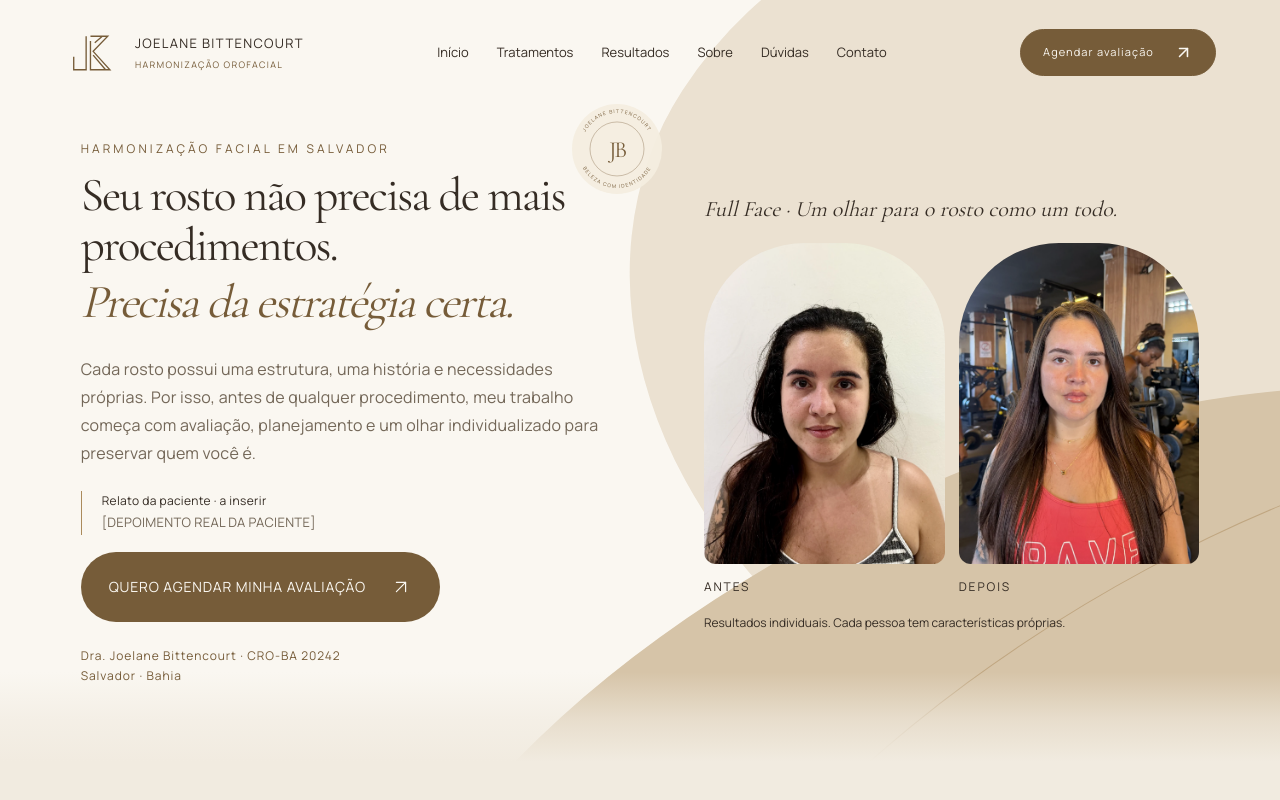
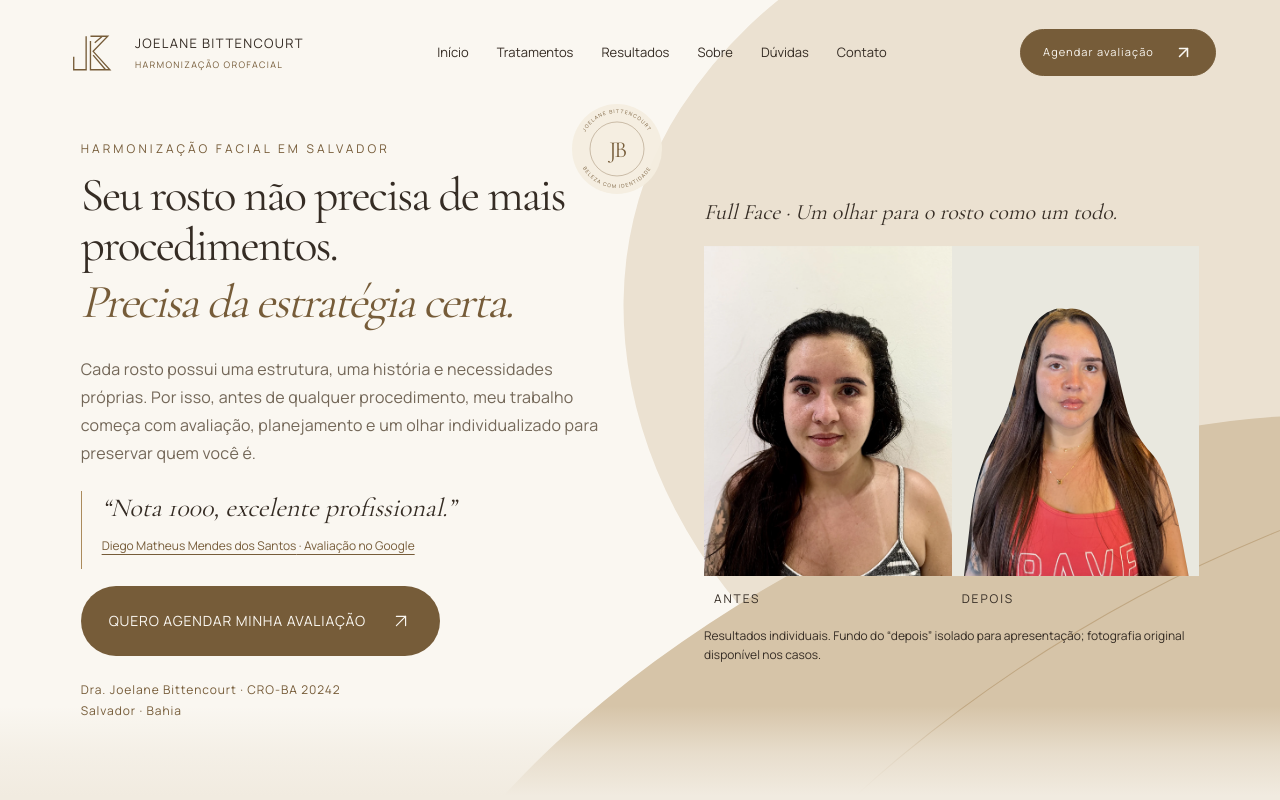
Before and after one commit to brunogbarbosa/dra-joelane-bittencourt, a Next.js app: page / in a window 1280 px wide. Shown: the top 800 px of the page. Built offline with nearby package versions, Linux system fonts and the light colour scheme.

Commit message:
feat: ajusta fotos dos casos e incorpora horarios e avaliacoes reais

```diff
--- a/app/conversion.css
+++ b/app/conversion.css
@@ -228,3 +228,22 @@
  .conversion-cta, .conversion-hero .campaign-cta { width: 100%; min-height: 70px; padding: 19px 22px; font-size: 13px; gap: 15px; letter-spacing: .04em; }
  .case-copy .chapter-link { max-width: 100%; gap: 12px; }
 }
+
+/* Fotografia clínica preservada: molduras retas, pares unidos e máscara só no fundo. */
+.case-photos { gap: 0; }
+.case-photo-frame,.conversion-hero .case-photo-frame,.case-photos-original .case-photo-frame { border-radius: 0; }
+.case-photo-frame { background: #e9e8df; }
+.case-photos figcaption { padding-inline: 10px; }
+.case-details dd { font-size: 16px; line-height: 1.75; }
+.review-source { display: inline-flex; align-items: center; justify-content: center; gap: 8px; min-height: 44px; color: var(--rose-deep); font-size: 12px; line-height: 1.7; text-decoration: underline; text-underline-offset: 4px; }
+.hero-voice blockquote { font: italic 26px/1.3 var(--serif); }
+.hero-voice .review-source { justify-content: flex-start; }
+.voice-name { margin-top: 26px; font-size: 13px; letter-spacing: .06em; }
+.voice-stage .review-source { align-self: center; margin-top: 4px; }
+.saturday-hours { display: block; margin-top: 12px; }
+@media(max-width:700px) {
+ .case-photos { gap: 0; }
+ .case-photo-frame,.conversion-hero .case-photo-frame { border-radius: 0; }
+ .case-details dd { font-size: 15px; }
+ .voice-stage { min-height: 350px; }
+}
--- a/components/campaign-hero.tsx
+++ b/components/campaign-hero.tsx
@@ -39,14 +39,14 @@ export function CampaignHero() {
         <p className="campaign-kicker">HARMONIZAÇÃO FACIAL EM SALVADOR</p>
         <h1 id="campaign-title"><span className="campaign-title-line"><span>Seu rosto não precisa de mais procedimentos.</span></span><span className="campaign-title-line"><em>Precisa da estratégia certa.</em></span></h1>
         <p className="campaign-subtitle">Cada rosto possui uma estrutura, uma história e necessidades próprias. Por isso, antes de qualquer procedimento, meu trabalho começa com avaliação, planejamento e um olhar individualizado para preservar quem você é.</p>
-        <div className="hero-voice">{heroVoice.pending ? <><span className="pending-caption">Relato da paciente · a inserir</span><p className="content-placeholder" data-placeholder>{heroVoice.quote}</p></> : <blockquote>“{heroVoice.quote}”</blockquote>}</div>
+        <div className="hero-voice"><blockquote>“{heroVoice.quote}”</blockquote><a className="review-source" href={heroVoice.sourceUrl} target="_blank" rel="noopener noreferrer">{heroVoice.name} · Avaliação no Google</a></div>
         <div className="campaign-action"><AppointmentLink id="hero-whatsapp"/></div>
         <p className="hero-credentials">Dra. Joelane Bittencourt · CRO-BA 20242<br/>Salvador · Bahia</p>
       </div>
       <div className="campaign-portrait"><div className="campaign-silhouette">
         <p className="comparison-title">Full Face · Um olhar para o rosto como um todo.</p>
         <CasePhotos record={clinicalCases[0]} priority/>
-        <p className="hero-result-note">Resultados individuais. Cada pessoa tem características próprias.</p>
+        <p className="hero-result-note">Resultados individuais. Fundo do “depois” isolado para apresentação; fotografia original disponível nos casos.</p>
       </div></div>
       <SmileSeal/>
     </div>
--- a/components/case-photos.tsx
+++ b/components/case-photos.tsx
@@ -7,7 +7,7 @@ export function CasePhotos({ record, priority=false, original=false }: { record:
       <div className="case-photo-frame"><Image src={photo.src} alt={photo.alt} width={photo.width} height={photo.height}
         preload={priority&&i===0} loading={priority?'eager':'lazy'}
         sizes={original?'(max-width:700px) 88vw, 42vw':'(max-width:700px) 44vw, (max-width:1000px) 310px, 28vw'}
-        style={{objectPosition:original?'center':photo.position}}/></div>
+        style={{objectPosition:original?'center':photo.position,...(!original&&photo.presentationMask?{maskImage:`url(${photo.presentationMask})`,maskSize:'cover',maskPosition:photo.position,maskRepeat:'no-repeat'}:{})}}/></div>
       <figcaption>{photo.label}</figcaption>
     </figure>)}
   </div>;
--- a/components/case-studies.tsx
+++ b/components/case-studies.tsx
@@ -10,6 +10,8 @@ export function CaseStudies() {
   const dialog=useRef<HTMLDialogElement>(null);
   const opener=useRef<HTMLButtonElement>(null);
   const current=clinicalCases[active];
+  const clinicalReady=[current.complaint,current.observation,current.planning,current.outcome].every(value=>!value.startsWith('['));
+  const details=clinicalReady?[['Queixa',current.complaint],['O que observei',current.observation],['Planejamento',current.planning],['Resultado',current.outcome]]:current.editorial;
   useEffect(()=>{
     if(expanded){dialog.current?.showModal();document.body.style.overflow='hidden';}
     else {dialog.current?.close();document.body.style.overflow='';}
@@ -21,12 +23,12 @@ export function CaseStudies() {
     <div className="case-navigation" role="group" aria-label="Escolher estudo de caso">{clinicalCases.map((c,i)=><button key={c.id} aria-pressed={active===i} onClick={()=>setActive(i)}>CASO 0{i+1}<ArrowUpRight size={18} strokeWidth={1.5} aria-hidden="true"/></button>)}</div>
     <div className="case-layout" key={current.id}>
       <div className="case-media"><p className="comparison-title">Caso 0{active+1} · {current.title}</p><CasePhotos record={current}/>
-        <p className="case-image-note">{current.mode==='reference'?'Registros enviados pela profissional. Sem ordem de antes e depois informada.':'Registros individuais, com diferenças de luz, expressão e enquadramento.'}</p>
+        <p className="case-image-note">{current.mode==='reference'?'Registros enviados pela profissional. Sem ordem de antes e depois informada.':current.photos.some(p=>p.presentationMask)?'Fundo do “depois” isolado para apresentação. Fotografias originais disponíveis na ampliação.':'Registros individuais, com diferenças de luz, expressão e enquadramento.'}</p>
       </div>
       <div className="case-copy" aria-live="polite"><p className="chapter-tag">Caso real / 0{active+1}</p>
         <h3>O rosto como<br/><em>ponto de partida.</em></h3>
-        <dl className="case-details">{[['Queixa',current.complaint],['O que observei',current.observation],['Planejamento',current.planning],['Resultado',current.outcome]].map(([label,value])=><div key={label}><dt>{label}</dt><dd className="content-placeholder" data-placeholder>{value}</dd></div>)}</dl>
-        <p className="pending-caption">Descrição clínica a confirmar com a Dra.</p>
+        <dl className="case-details">{details.map(([label,value])=><div key={label}><dt>{label}</dt><dd>{value}</dd></div>)}</dl>
+        <p className="pending-caption">Resultados individuais. A indicação depende de avaliação.</p>
         <button ref={opener} className="chapter-link" onClick={()=>setExpanded(true)}>Ver fotografias completas<ArrowUpRight size={20} aria-hidden="true"/></button>
       </div>
     </div>
--- a/components/conversion-chapters.tsx
+++ b/components/conversion-chapters.tsx
@@ -52,14 +52,15 @@ export function CareMethod() {
 export function Testimonials() {
   const [index,setIndex]=useState(0); const voice=patientVoices[index];
   return <section id="depoimentos" className="testimonials-chapter conversion-section" aria-labelledby="testimonials-title">
-    <p className="chapter-tag">06 / Experiências compartilhadas</p><h2 id="testimonials-title" data-reveal>O que minhas<br/><em>pacientes dizem</em></h2>
+    <p className="chapter-tag">06 / Experiências compartilhadas</p><h2 id="testimonials-title" data-reveal>O que meus<br/><em>pacientes dizem</em></h2>
     <div className="voice-stage" aria-live="polite" aria-atomic="true">
       {voice.photo&&<Image className="voice-photo" src={voice.photo} alt={voice.photoAlt||'Retrato autorizado da paciente'} width={96} height={96}/>}
       {voice.pending?<div className="voice-pending"><span className="editorial-index">RELATO 0{index+1} / A INSERIR</span><p className="content-placeholder" data-placeholder>{voice.quote}</p></div>:<blockquote>“{voice.quote}”</blockquote>}
-      {voice.name&&<p>{voice.name}</p>}{voice.objective&&<p>{voice.objective}</p>}
+      {voice.name&&<p className="voice-name">{voice.name}</p>}{voice.objective&&<p>{voice.objective}</p>}
+      {voice.sourceUrl&&<a className="review-source" href={voice.sourceUrl} target="_blank" rel="noopener noreferrer">Ler avaliação no Google<ArrowUpRight size={16} aria-hidden="true"/></a>}
       {voice.resultIndex!==undefined&&<BeforeAfter record={site.results.items[voice.resultIndex]}/>}
     </div>
-    <p className="voice-context">Trechos de relatos compartilhados nos destaques do Instagram. Experiências individuais.</p>
+    <p className="voice-context">Trechos de avaliações públicas no Google. Experiências individuais, sem vínculo presumido com as fotografias dos casos.</p>
     <div className="voice-navigation"><button className="viewer-icon" aria-label="Depoimento anterior" onClick={()=>setIndex((index+patientVoices.length-1)%patientVoices.length)}><ArrowLeft/></button>
       <div role="group" aria-label="Selecionar depoimento">{patientVoices.map((v,i)=><button key={v.id} aria-label={`Depoimento ${i+1}`} aria-pressed={index===i} onClick={()=>setIndex(i)}>0{i+1}</button>)}</div>
       <button className="viewer-icon" aria-label="Próximo depoimento" onClick={()=>setIndex((index+1)%patientVoices.length)}><ArrowRight/></button>
@@ -84,7 +85,7 @@ export function ContactDetails() {
     <dl className="contact-details">
       <div><dt><MapPin aria-hidden="true"/>Endereço</dt><dd>{contactDetails.building}<br/>{contactDetails.address}</dd></div>
       <div><dt><MessageCircle aria-hidden="true"/>WhatsApp</dt><dd><a href={appointmentUrl} data-cta="contact-whatsapp" target="_blank" rel="noopener noreferrer">{site.phone}<ArrowUpRight size={16} aria-hidden="true"/></a></dd></div>
-      <div><dt><Clock3 aria-hidden="true"/>Horários de atendimento</dt><dd className="content-placeholder" data-placeholder>{contactDetails.hours}</dd></div>
+      <div><dt><Clock3 aria-hidden="true"/>Horários de atendimento</dt><dd>{contactDetails.hours}<br/><span className="saturday-hours">{contactDetails.saturdayHours}</span></dd></div>
       <div><dt><Instagram aria-hidden="true"/>Instagram</dt><dd><a href={site.instagram} target="_blank" rel="noopener noreferrer">{site.instagramHandle}<ArrowUpRight size={16} aria-hidden="true"/></a></dd></div>
       <div><dt><Stethoscope aria-hidden="true"/>Informações profissionais</dt><dd>Dra. {site.name}<br/>Cirurgiã-dentista · {site.cro}<br/>Harmonização Orofacial</dd></div>
     </dl>
--- a/data/cases.ts
+++ b/data/cases.ts
@@ -1,9 +1,10 @@
 export type CasePhoto = {
-  src: string; alt: string; label: string; width: number; height: number; position: string;
+  src: string; alt: string; label: string; width: number; height: number; position: string; presentationMask?: string;
 };
 export type ClinicalCase = {
   id: string; title: string; mode: 'comparison' | 'reference'; photos: [CasePhoto,CasePhoto];
   complaint: string; observation: string; planning: string; outcome: string;
+  editorial: [string,string][];
 };
 const pending = {
   complaint: '[INSERIR QUEIXA]', observation: '[INSERIR OBSERVAÇÃO DA DRA.]',
@@ -12,15 +13,27 @@ const pending = {
 
 // Ordem confirmada pelo usuário. Caso 2 não tem cronologia informada.
 export const clinicalCases: ClinicalCase[] = [
-  { id: 'caso-1', title: 'Full Face', mode: 'comparison', ...pending, photos: [
+  { id: 'caso-1', title: 'Full Face', mode: 'comparison', ...pending, editorial: [
+    ['O foco', 'Full Face: um olhar para o rosto como um todo.'],
+    ['O registro', 'Antes e depois compartilhados pela Dra. Joelane. Cada fotografia faz parte da história dessa paciente.'],
+    ['A filosofia do cuidado', 'Entender estrutura, proporções e individualidade antes de indicar. Cada escolha precisa ter um motivo.'],
+  ], photos: [
     { src:'/images/caso-1-b.webp', label:'Antes', alt:'Caso 1: registro anterior ao tratamento, fornecido pela Dra. Joelane', width:1125, height:2000, position:'50% 76%' },
-    { src:'/images/caso-1-a.webp', label:'Depois', alt:'Caso 1: registro após o tratamento, fornecido pela Dra. Joelane', width:1125, height:2000, position:'50% 76%' },
+    { src:'/images/caso-1-a.webp', label:'Depois', alt:'Caso 1: registro após o tratamento, fornecido pela Dra. Joelane', width:1125, height:2000, position:'50% 76%', presentationMask:'/images/caso-1-recorte.svg' },
   ]},
-  { id: 'caso-2', title: 'Desarmonização', mode: 'reference', ...pending, photos: [
+  { id: 'caso-2', title: 'Desarmonização', mode: 'reference', ...pending, editorial: [
+    ['O tema', 'Desarmonização: registros selecionados pela Dra. Joelane para apresentar esse tema.'],
+    ['Um olhar individual', 'Nem sempre aquilo que o paciente acredita precisar é o que realmente faz sentido para o seu rosto.'],
+    ['A filosofia do cuidado', 'Cada indicação parte de uma avaliação individualizada e de um planejamento pensado para o seu rosto.'],
+  ], photos: [
     { src:'/images/caso-2-a.webp', label:'Registro 01', alt:'Caso 2, desarmonização: registro com roupa preta, sem cronologia informada', width:1320, height:1739, position:'50% 38%' },
     { src:'/images/caso-2-b.webp', label:'Registro 02', alt:'Caso 2, desarmonização: registro com roupa branca, sem cronologia informada', width:1100, height:1429, position:'50% 40%' },
   ]},
-  { id: 'caso-3', title: 'Planejamento facial', mode: 'comparison', ...pending, photos: [
+  { id: 'caso-3', title: 'Planejamento facial', mode: 'comparison', ...pending, editorial: [
+    ['O registro', 'Antes e depois de um paciente, compartilhados pela Dra. Joelane.'],
+    ['O ponto de partida', 'Cada rosto possui uma estrutura, uma história e necessidades próprias.'],
+    ['A filosofia do cuidado', 'Avaliar e planejar antes de indicar, respeitando a identidade de cada pessoa. O objetivo é valorizar o seu rosto.'],
+  ], photos: [
     { src:'/images/caso-3-a.webp', label:'Antes', alt:'Caso 3: registro anterior ao tratamento, fornecido pela Dra. Joelane', width:1125, height:2000, position:'50% 82%' },
     { src:'/images/caso-3-b.webp', label:'Depois', alt:'Caso 3: registro após o tratamento, fornecido pela Dra. Joelane', width:1125, height:2000, position:'50% 40%' },
   ]},
--- a/data/conversion.ts
+++ b/data/conversion.ts
@@ -1,15 +1,22 @@
 // Conteúdo pendente fica explícito. Substituir somente com informações da Dra.
 export type PatientVoice = {
   id: string; quote: string; name?: string; photo?: string; photoAlt?: string;
-  resultIndex?: number; objective?: string; pending: boolean;
+  resultIndex?: number; objective?: string; sourceUrl?: string; pending: boolean;
 };
-export const heroVoice: PatientVoice = { id: 'hero', quote: '[DEPOIMENTO REAL DA PACIENTE]', pending: true };
+export const googleReviewsUrl = 'https://share.google/WqcmKMWTbYfE0un8z';
+export const heroVoice: PatientVoice = { id: 'hero', quote: 'Nota 1000, excelente profissional.', name: 'Diego Matheus Mendes dos Santos', sourceUrl: 'https://www.google.com/maps/reviews/data=!4m5!14m4!1m3!1m2!1s109890063617594263457!2s0x7161bb64079fae3:0xff57dc0e6d2d8305', pending: false };
 // Transcrições/trechos literais dos prints enviados dos destaques de depoimentos.
 // Sem nomes, fotos ou vínculo com casos: a correspondência ainda não foi informada.
-export const patientVoices: PatientVoice[] = [
+export const instagramVoices: PatientVoice[] = [
   { id: 'relato-1', quote: 'Dra., estou me amando cada vez mais! Estou mais jovem, e a aparência natural é o que mais me deixa realizada. Obrigada por devolver minha autoestima de forma tão delicada.', pending: false },
   { id: 'relato-2', quote: 'Possui uma escuta ativa, cuidadosa e bem estudiosa. Não promete mágica, lhe acolhe. Não tem pressa, é ética no cuidado com o outro no sentido do que é possível ser feito.', pending: false },
   { id: 'relato-3', quote: 'Desde o início, ela foi extremamente atenciosa, paciente e sempre disposta a tirar minhas dúvidas, explicando tudo de forma clara e tranquila, o que me trouxe confiança.', pending: false },
+];
+// Trechos conferidos no Google em 10/09/2026. Não vinculados às fotos dos casos.
+export const patientVoices: PatientVoice[] = [
+  { id: 'google-jonathas', name: 'Jonathas Mota', quote: 'Sou grato pela sua atenção e dedicação.', sourceUrl: 'https://www.google.com/maps/reviews/data=!4m5!14m4!1m3!1m2!1s113626764259642265117!2s0x7161bb64079fae3:0xff57dc0e6d2d8305', pending: false },
+  { ...heroVoice, id: 'google-diego' },
+  { ...instagramVoices[2], id: 'google-renan', name: 'Renan Nunes', sourceUrl: 'https://www.google.com/maps/reviews/data=!4m5!14m4!1m3!1m2!1s102058650109724459172!2s0x7161bb64079fae3:0xff57dc0e6d2d8305' },
 ];
 export const painPoints = [
   'Começou a perceber mudanças no rosto.', 'Sente que parece cansada.',
@@ -38,5 +45,6 @@ export const questions = [
 export const contactDetails = {
   building: 'Edifício Hangar Business Park',
   address: 'Av. Luís Viana Filho, 13223 — São Cristóvão, Salvador',
-  hours: '[HORÁRIO DE ATENDIMENTO]',
+  hours: 'Segunda a sexta, das 9h às 18h.',
+  saturdayHours: 'Sábado, das 9h às 13h, mediante agendamento e conforme a demanda.',
 };
```
Also changed, not shown: public/images/caso-1-recorte.svg (added), 1 other file (tests, documents, lock files or other folders).
